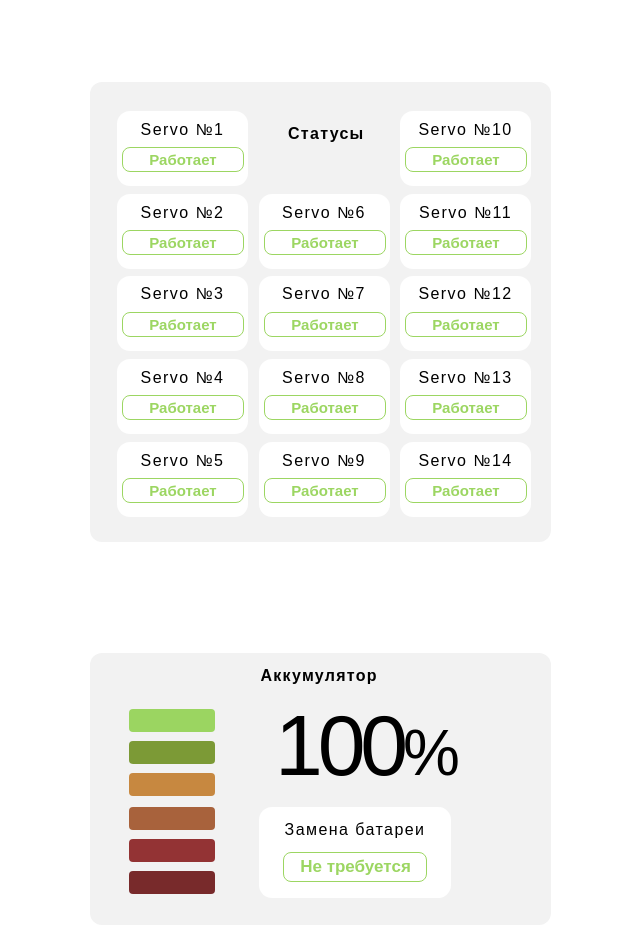
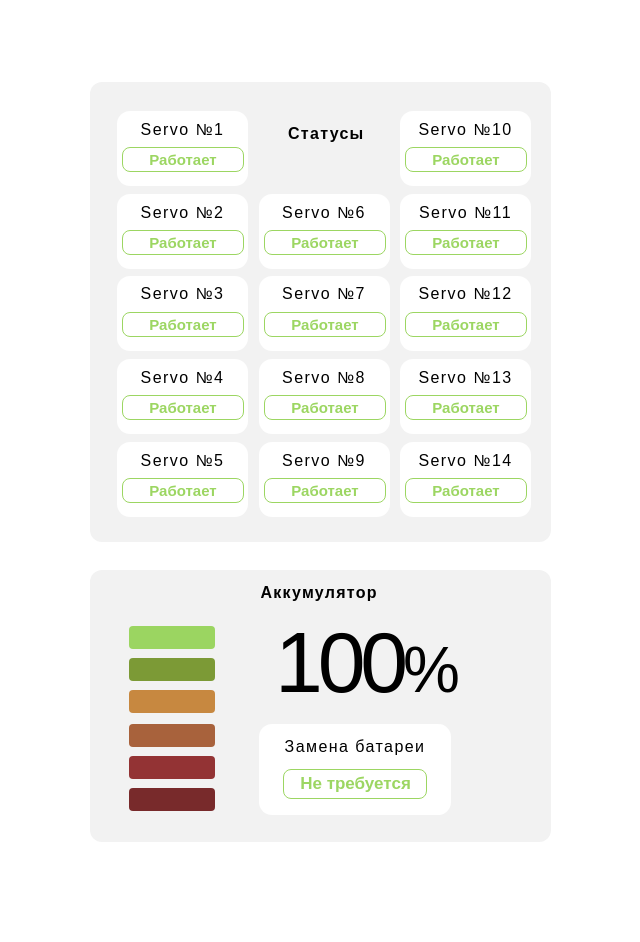
Before and after one commit to Ga1maz/cods-testings, a plain HTML site: page ass/mobile.html in a window 1280 px wide. Shown: the whole page, without its empty margins (69-709 px from the left). Drawn offline with Linux system fonts and the light colour scheme; a script that the page names is missing; a web font is replaced by a local one.

Commit message:
Update ass.css

```diff
--- a/ass/ass.css
+++ b/ass/ass.css
@@ -2121,7 +2121,7 @@ NavigationContainer [data-framer-component-type=NavigationContainer]>*,
 .framer-QlfsJ .framer-nx2pyc {
     background-color: #f2f2f2;
     border-radius: 12px;
-    bottom: 17px;
+    bottom: 100px;
     flex: none;
     height: 272px;
     left: 159px;
```
